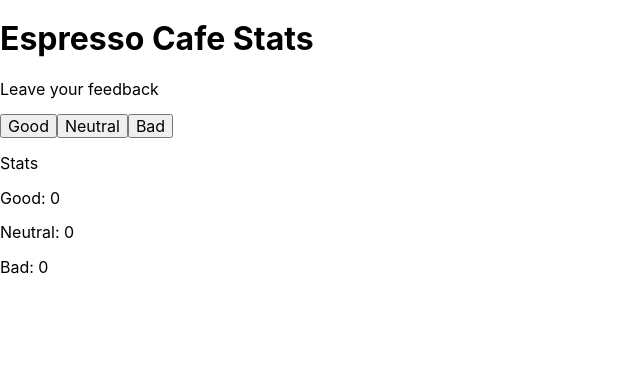
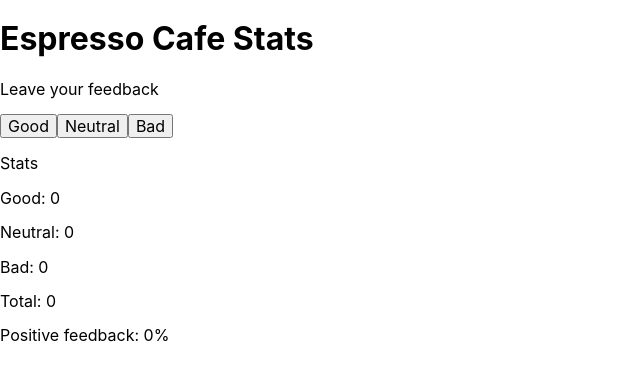
Before and after one commit to Larisa-Antsifrova/goit-react-hw-02-feedback, a React (Create React App) app: page / in a window 1280 px wide. Shown: the top 380 px of the page, without its empty margins (0-640 px from the left). Built offline with nearby package versions, Linux system fonts and the light colour scheme.

Commit message:
Added methods to calculate total and positive percentage.

```diff
--- a/src/App.js
+++ b/src/App.js
@@ -7,33 +7,47 @@
     bad: 0,
   };
 
-  registerFeedback = event => {
+  countFeedback = event => {
     const { id } = event.target;
     this.setState(prevState => ({
       [id]: prevState[id] + 1,
     }));
   };
 
+  countTotalFeedback = () => {
+    return Object.values(this.state).reduce((acc, value) => acc + value);
+  };
+
+  countPositiveFeedbackPercentage = () => {
+    return this.countTotalFeedback()
+      ? Math.round((this.state.good / this.countTotalFeedback()) * 100)
+      : 0;
+  };
+
   render() {
     const { good, neutral, bad } = this.state;
+    const total = this.countTotalFeedback();
+    const positivePercentage = this.countPositiveFeedbackPercentage();
 
     return (
       <>
         <h1>Espresso Cafe Stats</h1>
         <p>Leave your feedback</p>
-        <button id="good" onClick={this.registerFeedback}>
+        <button id="good" onClick={this.countFeedback}>
           Good
         </button>
-        <button id="neutral" onClick={this.registerFeedback}>
+        <button id="neutral" onClick={this.countFeedback}>
           Neutral
         </button>
-        <button id="bad" onClick={this.registerFeedback}>
+        <button id="bad" onClick={this.countFeedback}>
           Bad
         </button>
         <p>Stats</p>
         <p>Good: {good}</p>
         <p>Neutral: {neutral}</p>
         <p>Bad: {bad}</p>
+        <p>Total: {total}</p>
+        <p>Positive feedback: {positivePercentage}%</p>
       </>
     );
   }
```
